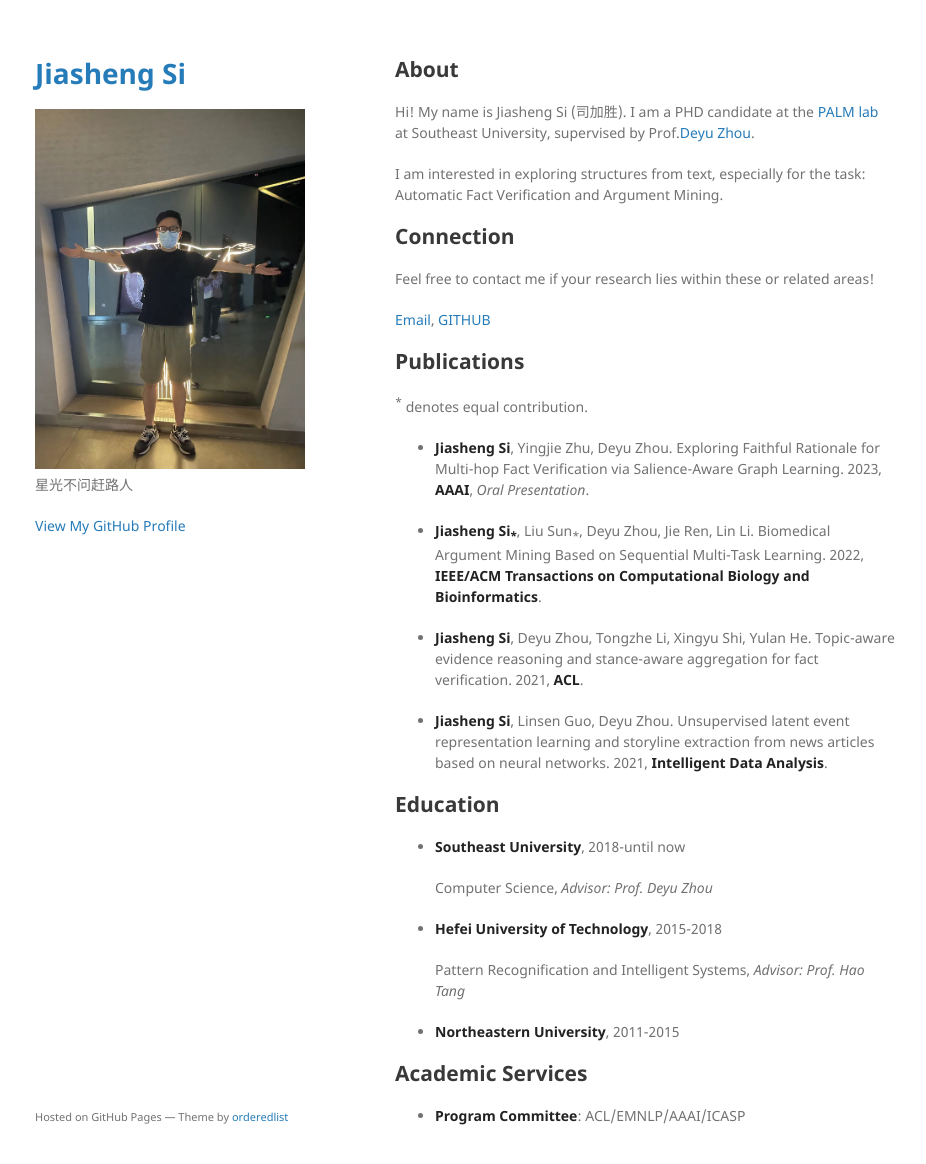
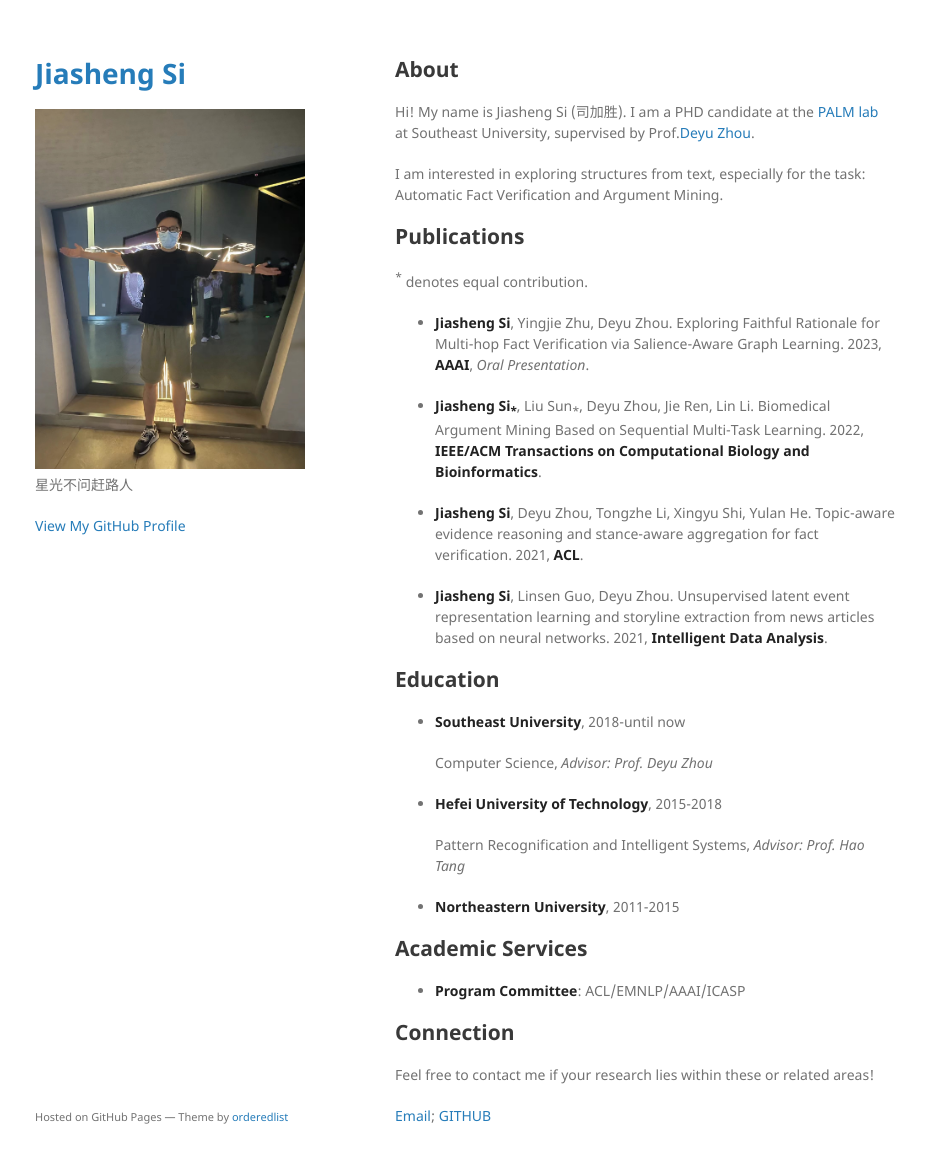
Before and after one commit to jasenchn/jasenchn.github.io, a Jekyll site: the page built from index.md, in a window 1280 px wide and 1196 px high. Shown: the top 1164 px of the window, without its empty margins (175-1101 px from the left). Built offline with Jekyll 4.4.1, drawn with Linux system fonts in a browser that asks for light colours; our own code applies the rules of GitHub Pages for plain Markdown files; part of the change alters nothing that is shown.

```diff
--- a/index.md
+++ b/index.md
@@ -7,12 +7,6 @@ layout: default
 Hi! My name is Jiasheng Si (司加胜). I am a PHD candidate at the [PALM lab](http://palm.seu.edu.cn/) at Southeast University, supervised by Prof.[Deyu Zhou](http://palm.seu.edu.cn/zhoudeyu/Home.html).
 
 I am interested in exploring structures from text, especially for the task: Automatic Fact Verification and Argument Mining.
-
-
-## Connection
-Feel free to contact me if your research lies within these or related areas!
-
-[Email](mailto:jasensi@163.com), [GITHUB](https://github.com/jasenchn)
 
 
 ## Publications
@@ -48,3 +42,9 @@ Feel free to contact me if your research lies within these or related areas!
 
 ## Academic Services
 - **Program Committee**: ACL/EMNLP/AAAI/ICASP
+
+
+## Connection
+Feel free to contact me if your research lies within these or related areas!
+
+[Email](mailto:jasensi@163.com); [GITHUB](https://github.com/jasenchn)
```
